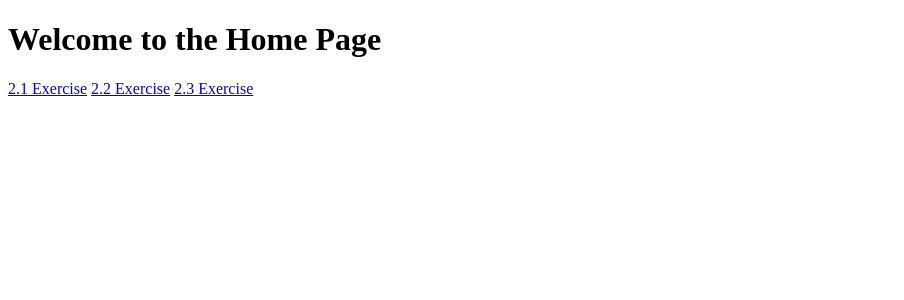
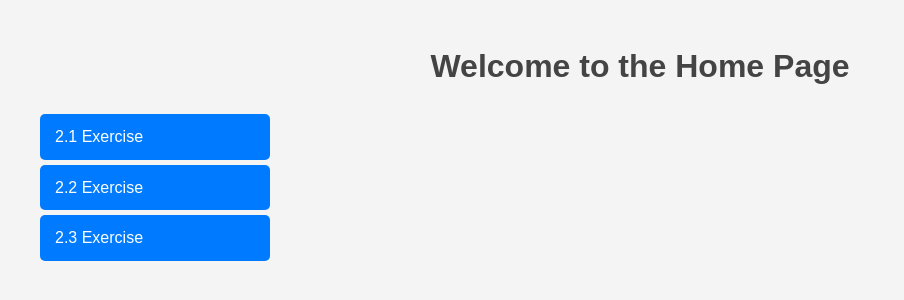
Before and after one commit to alexestrada1/IFSC3300-, a plain HTML site: page index.html in a window 1280 px wide. Shown: the whole page, without its empty margins (0-904 px from the left). Drawn offline with Linux system fonts and the light colour scheme.

Commit message:
Prettied it up a little bit

```diff
--- a/index.html
+++ b/index.html
@@ -4,6 +4,7 @@
     <meta charset="UTF-8">
     <meta name="viewport" content="width=device-width, initial-scale=1.0">
     <title>Document</title>
+    <link rel="stylesheet" href="styles.css">
 </head>
 <body>
     <h1>Welcome to the Home Page</h1>
--- a/styles.css
+++ b/styles.css
@@ -0,0 +1,34 @@
+body {
+    font-family: Arial, sans-serif;
+    line-height: 1.6;
+    background-color: #f4f4f4;
+    color: #333;
+    margin: 0;
+    padding: 20px;
+}
+
+h1 {
+    color: #444;
+    text-align: center;
+}
+
+nav {
+    margin-top: 20px;
+    padding-left: 20px;
+}
+
+nav a {
+    display: block;
+    background: #007BFF;
+    color: white;
+    text-decoration: none;
+    padding: 10px 15px;
+    margin: 5px 0;
+    border-radius: 5px;
+    width: 200px;
+    transition: background 0.3s;
+}
+
+nav a:hover {
+    background: #0056b3;
+}
```
